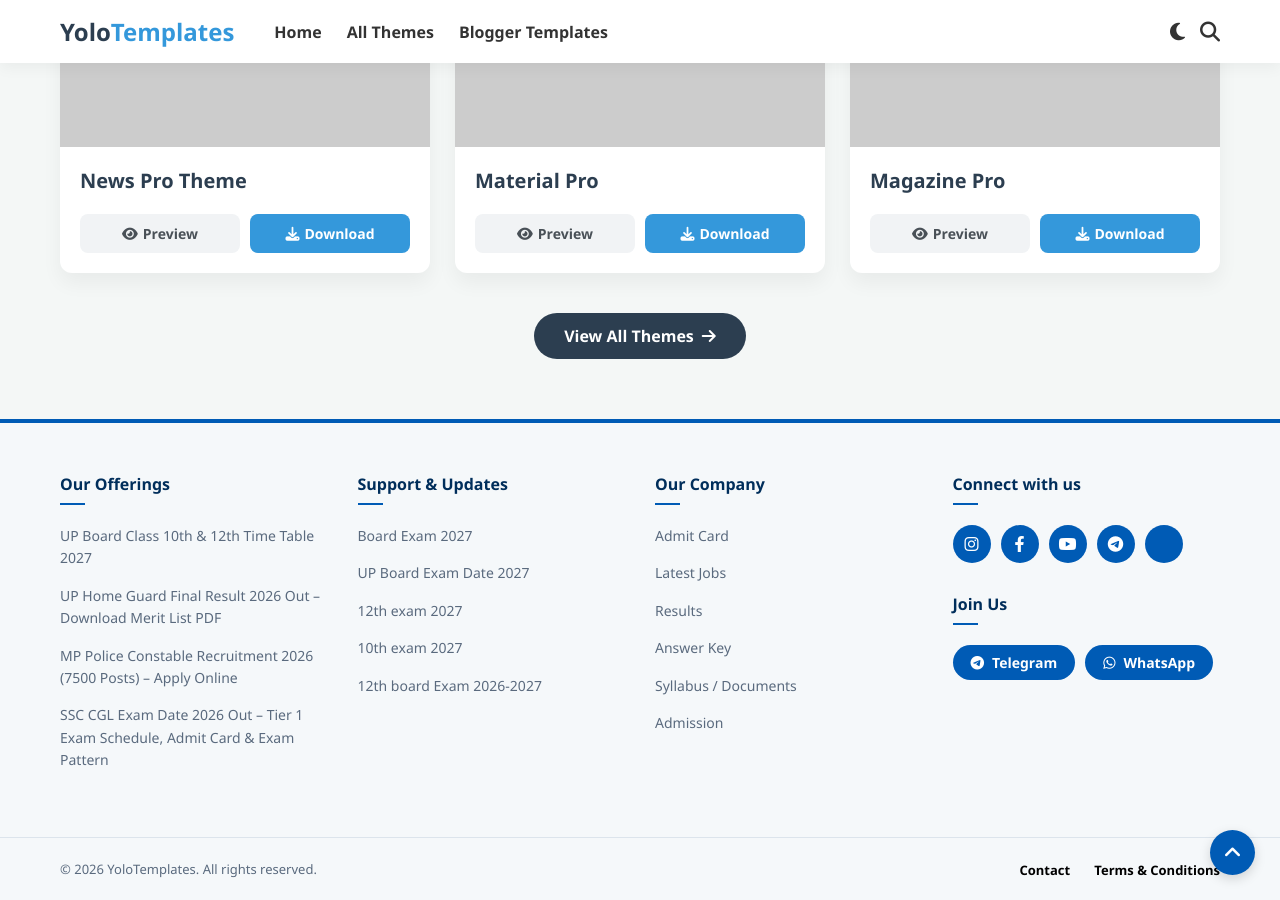
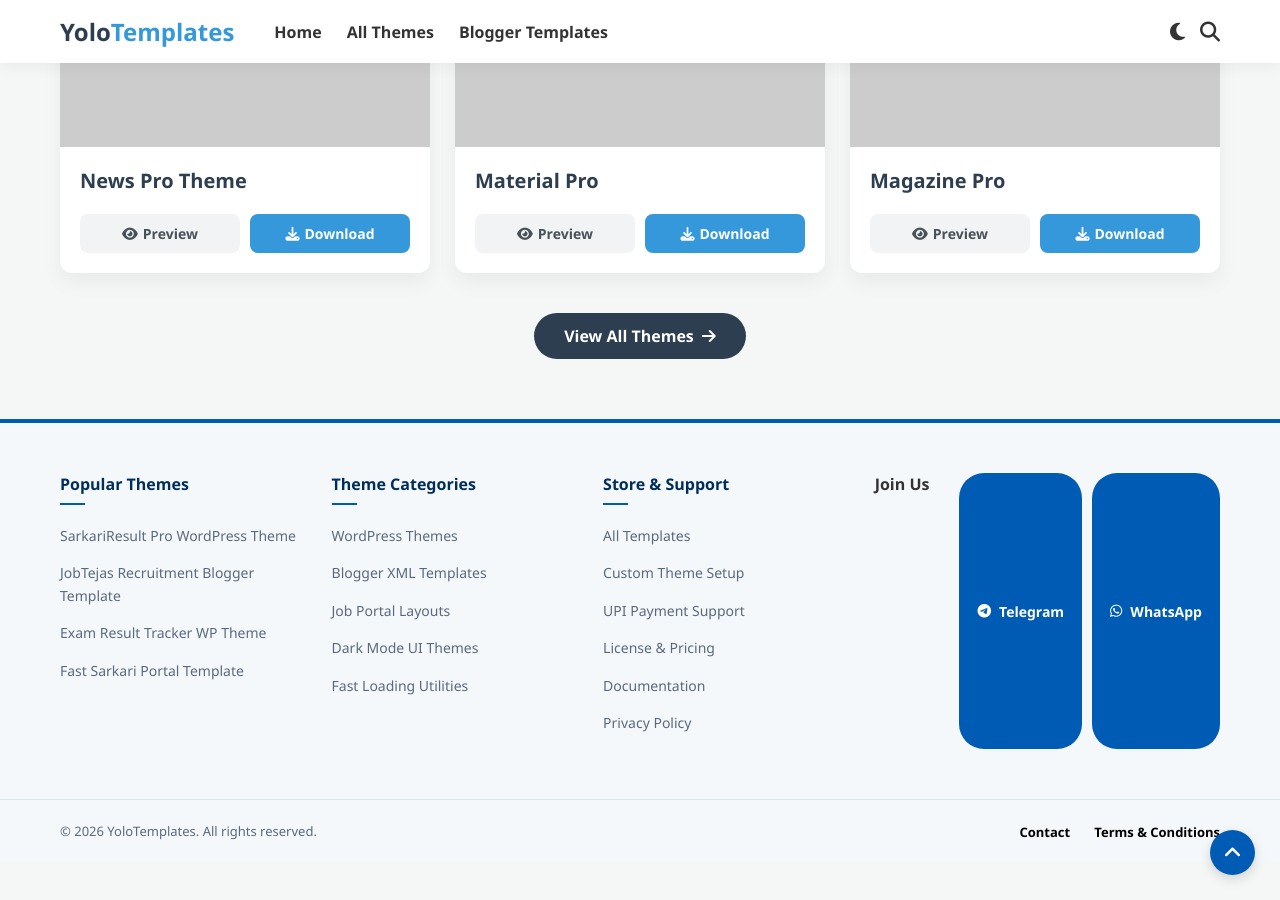
Before and after one commit to yolotemplates/yolotemplates.github.io, a Jekyll site: the page built from index.html, in a window 1280 px wide and 900 px high, scrolled down 575 px. Built offline with Jekyll 4.4.1, drawn with Linux system fonts in a browser that asks for light colours.

Commit message:
Update default.html

```diff
--- a/_layouts/default.html
+++ b/_layouts/default.html
@@ -198,57 +198,46 @@
     <footer class="site-footer">
         <div class="footer-container">
 
-            <!-- Column 1 -->
+<!-- Column 1: Popular Themes -->
             <div class="footer-col">
-                <h4>Our Offerings</h4>
+                <h4>Popular Themes</h4>
                 <ul>
-                    <li><a href="#">UP Board Class 10th & 12th Time Table 2027</a></li>
-                    <li><a href="#">UP Home Guard Final Result 2026 Out – Download Merit List PDF</a></li>
-                    <li><a href="#">MP Police Constable Recruitment 2026 (7500 Posts) – Apply Online</a></li>
-                    <li><a href="#">SSC CGL Exam Date 2026 Out – Tier 1 Exam Schedule, Admit Card & Exam Pattern</a></li>
+                    <li><a href="/themes.html">SarkariResult Pro WordPress Theme</a></li>
+                    <li><a href="/themes.html">JobTejas Recruitment Blogger Template</a></li>
+                    <li><a href="/themes.html">Exam Result Tracker WP Theme</a></li>
+                    <li><a href="/themes.html">Fast Sarkari Portal Template</a></li>
                 </ul>
             </div>
 
-            <!-- Column 2 -->
+            <!-- Column 2: Categories -->
             <div class="footer-col">
-                <h4>Support & Updates</h4>
+                <h4>Theme Categories</h4>
                 <ul>
-                    <li><a href="#">Board Exam 2027</a></li>
-                    <li><a href="#">UP Board Exam Date 2027</a></li>
-                    <li><a href="#">12th exam 2027</a></li>
-                    <li><a href="#">10th exam 2027</a></li>
-                    <li><a href="#">12th board Exam 2026-2027</a></li>
+                    <li><a href="/themes.html">WordPress Themes</a></li>
+                    <li><a href="/themes.html">Blogger XML Templates</a></li>
+                    <li><a href="/themes.html">Job Portal Layouts</a></li>
+                    <li><a href="/themes.html">Dark Mode UI Themes</a></li>
+                    <li><a href="/themes.html">Fast Loading Utilities</a></li>
                 </ul>
             </div>
 
-            <!-- Column 3 -->
+            <!-- Column 3: Quick Links & Support -->
             <div class="footer-col">
-                <h4>Our Company</h4>
+                <h4>Store & Support</h4>
                 <ul>
-                    <li><a href="#">Admit Card</a></li>
-                    <li><a href="#">Latest Jobs</a></li>
-                    <li><a href="#">Results</a></li>
-                    <li><a href="#">Answer Key</a></li>
-                    <li><a href="#">Syllabus / Documents</a></li>
-                    <li><a href="#">Admission</a></li>
+                    <li><a href="/themes.html">All Templates</a></li>
+                    <li><a href="/contact.html">Custom Theme Setup</a></li>
+                    <li><a href="/contact.html">UPI Payment Support</a></li>
+                    <li><a href="#">License & Pricing</a></li>
+                    <li><a href="#">Documentation</a></li>
+                    <li><a href="#">Privacy Policy</a></li>
                 </ul>
             </div>
 
-            <!-- Column 4 -->
-            <div class="footer-col">
-                <h4>Connect with us</h4>
-                <div class="social-icons">
-                    <a href="#"><i class="fa-brands fa-instagram"></i></a>
-                    <a href="#"><i class="fa-brands fa-facebook-f"></i></a>
-                    <a href="#"><i class="fa-brands fa-youtube"></i></a>
-                    <a href="#"><i class="fa-brands fa-telegram"></i></a>
-                    <a href="#"><i class="fa-brands fa-x-twitter"></i></a>
-                </div>
-
                 <h4>Join Us</h4>
                 <div class="join-buttons">
-                    <a href="#" class="join-btn"><i class="fa-brands fa-telegram"></i> Telegram</a>
-                    <a href="#" class="join-btn"><i class="fa-brands fa-whatsapp"></i> WhatsApp</a>
+                    <a href="https://t.me/yolo_templates" class="join-btn"><i class="fa-brands fa-telegram"></i> Telegram</a>
+                    <a href="https://wa.me/919568206895" class="join-btn"><i class="fa-brands fa-whatsapp"></i> WhatsApp</a>
                 </div>
             </div>
 
```
